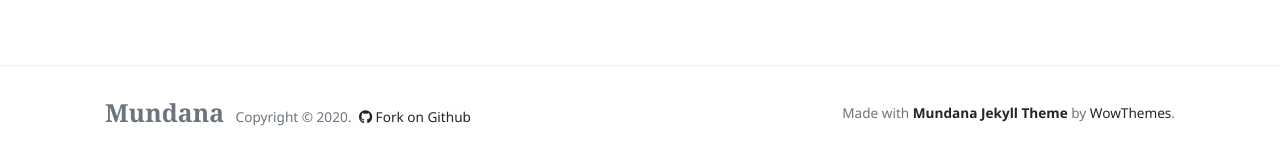
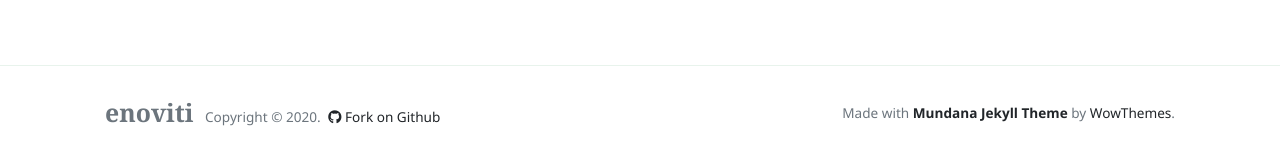
Before and after one commit to enoviti/enoviti.github.io, a Jekyll site: the page built from index.html, in a window 1280 px wide and 900 px high, scrolled down 1707 px. Shown: the part 741-897 px from the top of the window. Built offline with Jekyll 4.4.1, drawn with Linux system fonts in a browser that asks for light colours; nearby versions of some CDN libraries; the list of posts is cut into pages by our own code.

Commit message:
Personalization - Stage 2

```diff
--- a/_layouts/default.html
+++ b/_layouts/default.html
@@ -77,11 +77,11 @@
         <div class="container">
         <div class="row align-items-center justify-content-between">
             <div>
-                <span class="navbar-brand mr-2 mb-0"><strong>Mundana</strong></span>
+                <span class="navbar-brand mr-2 mb-0"><strong>enoviti</strong></span>
                 <span>Copyright © <script>document.write(new Date().getFullYear())</script>.</span>
 
                 <!--  Github Repo Star Btn-->
-                <a class="text-dark ml-1" target="_blank" href="https://github.com/wowthemesnet/mundana-theme-jekyll"><i class="fab fa-github"></i> Fork on Github</a>
+                <a class="text-dark ml-1" target="_blank" href="https://github.com/enoviti/enoviti.github.io"><i class="fab fa-github"></i> Fork on Github</a>
 
             </div>
             <div>
```
